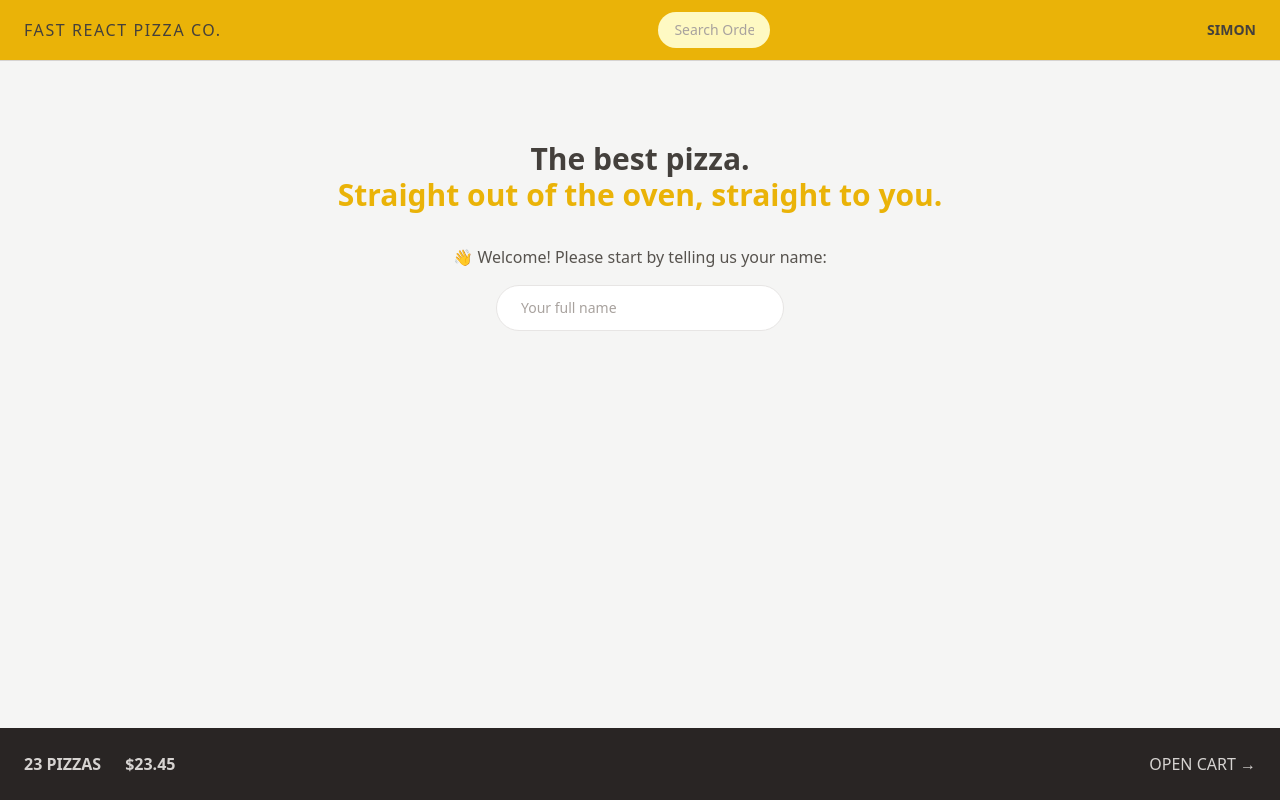
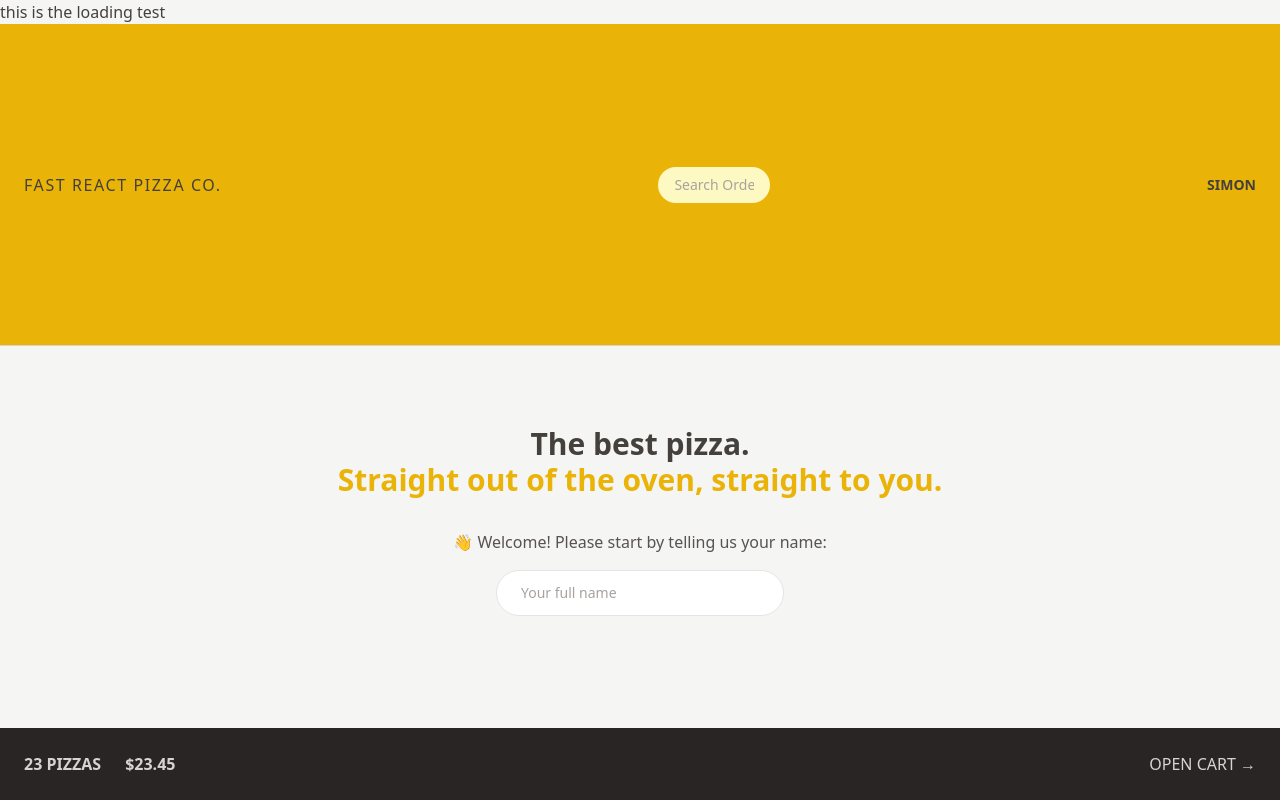
Before and after one commit to chikezie22/fast-react-project, a React (Vite) app: page / in a window 1280 px wide. Built offline with nearby package versions, Linux system fonts and the light colour scheme.

Commit message:
fix: add loading test message in AppLayout component

```diff
--- a/src/ui/AppLayout.jsx
+++ b/src/ui/AppLayout.jsx
@@ -11,6 +11,7 @@ function AppLayout() {
   return (
     <div className="grid grid-rows-[auto_1fr_auto] h-dvh">
       {isLoading && <Loader />}
+      <div>this is the loading test</div>
       {/* {true && <Loader />} */}
       {/* <Loader /> */}
       <Header />
```
